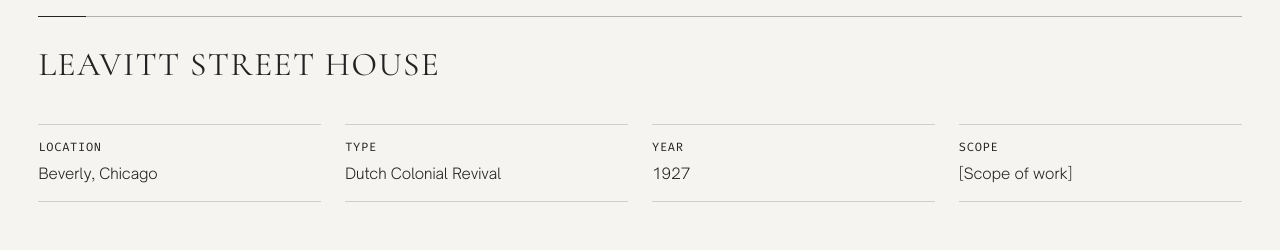
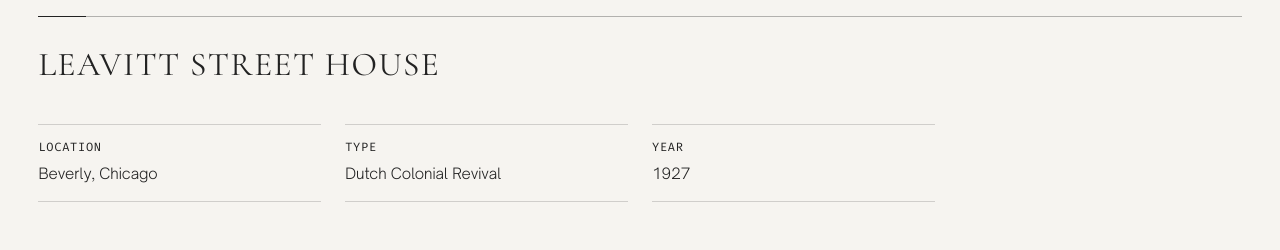
Before and after one commit to neonoirstudio/neonoirstudio.github.io, a plain HTML site: page projects/project-1.html in a window 1280 px wide. Shown: the part 820-1070 px from the top of the page. Drawn offline with Linux system fonts and the light colour scheme.

Commit message:
Remove Scope rows from project pages

```diff
--- a/projects/project-1.html
+++ b/projects/project-1.html
@@ -71,7 +71,6 @@
           <div><dt class="label">Location</dt><dd>Beverly, Chicago</dd></div>
           <div><dt class="label">Type</dt><dd>Dutch Colonial Revival</dd></div>
           <div><dt class="label">Year</dt><dd>1927</dd></div>
-          <div><dt class="label">Scope</dt><dd>[Scope of work]</dd></div>
         </dl>
         <div class="project-text">
           <p>The Leavitt Street House is a 1927 Dutch Colonial Revival in Chicago's historic Beverly neighborhood. We kept the exterior and its classic Dutch Colonial details, and paired them with eclectic, transitional interiors to make a cozy, custom home for a young family.</p>
```
Also changed, not shown: projects/project-2.html (+0 -1 lines).
